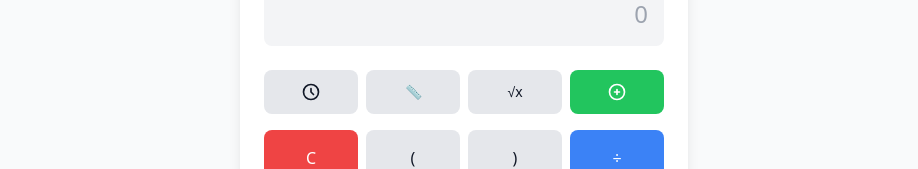
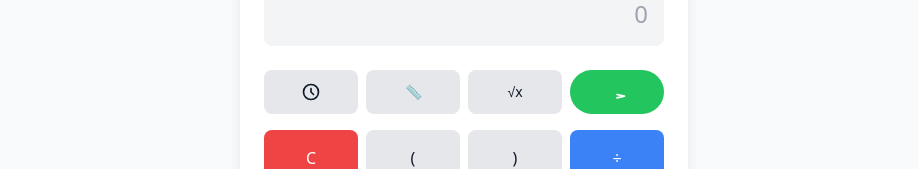
Before and after one commit to AmritBakshi2003/The_calcualtor, a React (Vite) app in the folder apps/web/: page / in a window 1280 px wide. Shown: the part 259-428 px from the top of the page, without its empty margins (176-1094 px from the left). Built offline with nearby package versions, Linux system fonts and the light colour scheme.

Commit message:
Fix backspace button: Change to rounded shape with proper backspace icon

```diff
--- a/apps/web/src/features/simple/SimpleCalculator.tsx
+++ b/apps/web/src/features/simple/SimpleCalculator.tsx
@@ -321,12 +321,12 @@ export function SimpleCalculator() {
           </button>
           <button
             onClick={backspace}
-            className="flex-1 p-2 sm:p-3 bg-green-500 text-white rounded-lg font-medium hover:bg-green-600 transition-colors text-xs sm:text-sm"
+            className="flex-1 p-2 sm:p-3 bg-green-500 text-white rounded-full font-medium hover:bg-green-600 transition-colors text-xs sm:text-sm flex items-center justify-center"
             aria-label="Backspace"
             title="Backspace"
           >
-            <svg className="w-5 h-5 mx-auto" fill="none" stroke="currentColor" viewBox="0 0 24 24">
-              <path strokeLinecap="round" strokeLinejoin="round" strokeWidth={2} d="M12 9v3m0 0v3m0-3h3m-3 0H9m12 0a9 9 0 11-18 0 9 9 0 0118 0z" />
+            <svg className="w-5 h-5" fill="none" stroke="currentColor" viewBox="0 0 24 24">
+              <path strokeLinecap="round" strokeLinejoin="round" strokeWidth={2} d="M12 19l9-2-9-2" />
             </svg>
           </button>
         </div>
```
Also changed, not shown: 1 other file (tests, documents, lock files or other folders).
